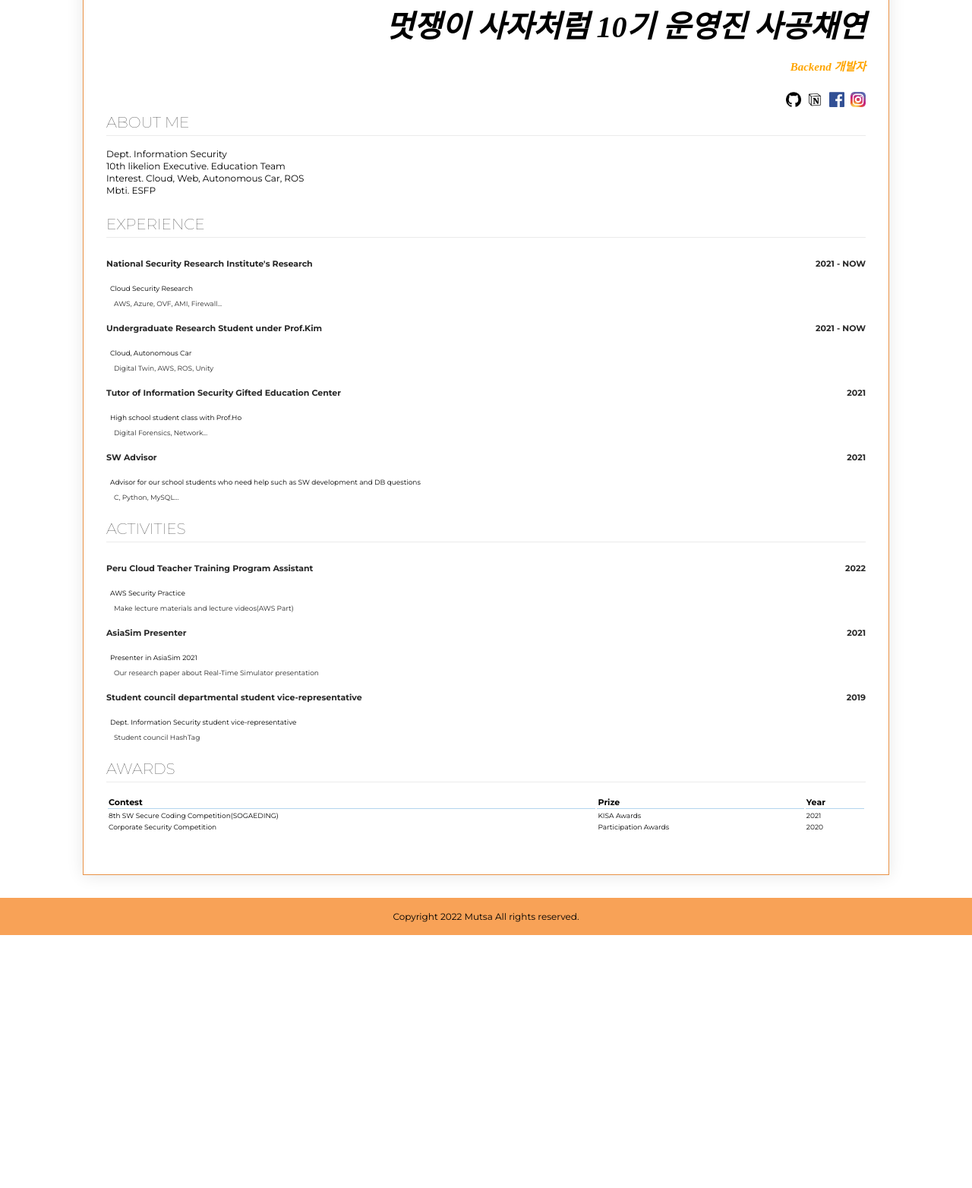
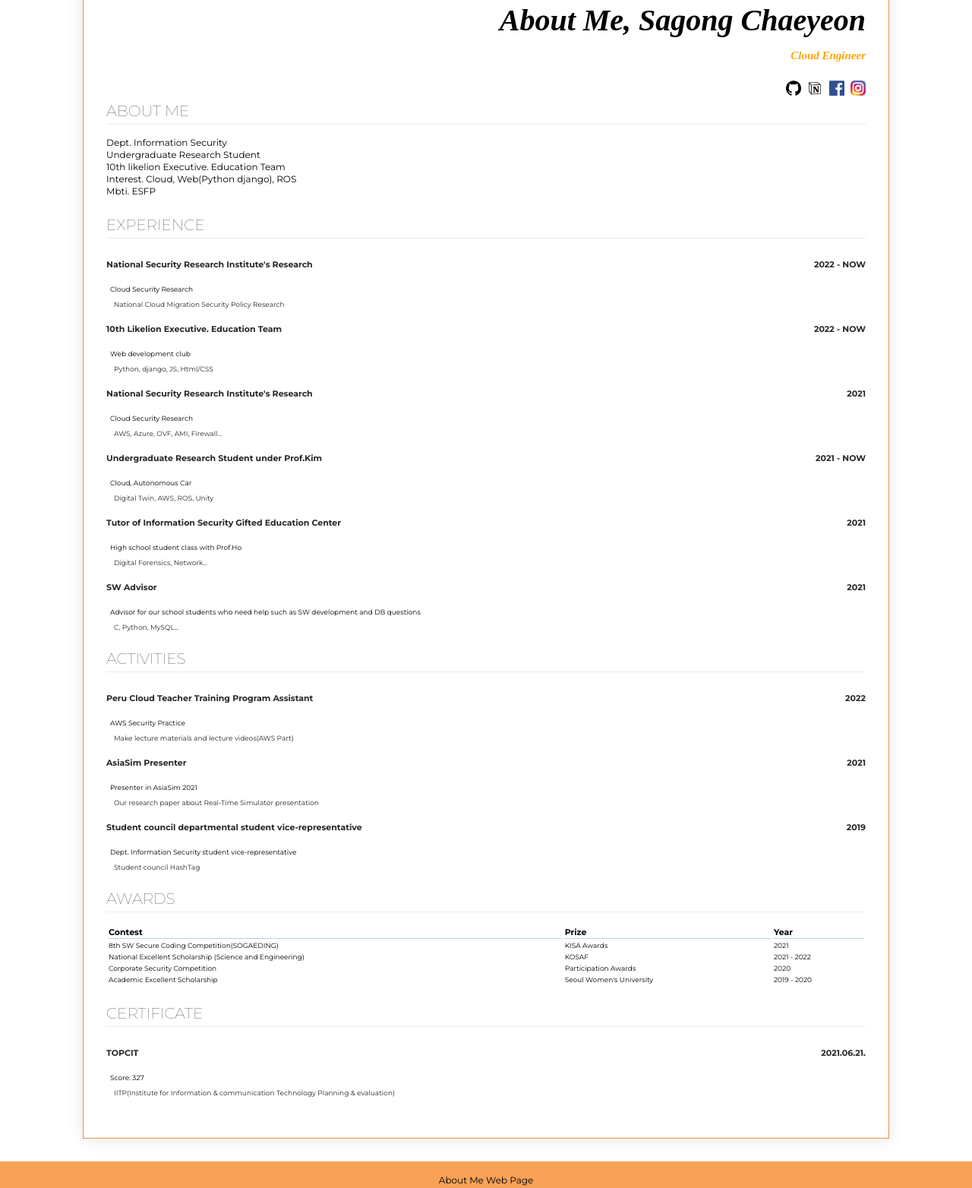
Before and after one commit to Chaeyeon99/likelion_mission, a plain HTML site: page week1_introduce/index.html in a window 1280 px wide. Shown: the part 96-1660 px from the top of the page at 76% size. Before the commit the page ends 1327 px from the top, so only its background shows below. Drawn offline with Linux system fonts and the light colour scheme; a web font is replaced by a local one.

Commit message:
update about me

```diff
--- a/week1_introduce/index.html
+++ b/week1_introduce/index.html
@@ -9,11 +9,11 @@
     <div class="mainbox">
         <div class="title-box">
             <img class="lion" src="images/lion.png">
-            <h1>멋쟁이 사자처럼 10기 운영진 사공채연</h1>
-            <p class="name-text">Backend 개발자</p>
+            <h1>About Me, Sagong Chaeyeon</h1>
+            <p class="name-text">Cloud Engineer</p>
             <div>
                 <a href="https://github.com/Chaeyeon99"><img class="sns-img" src="images/github.png"></a>
-                <a href="https://pitch-bull-522.notion.site/a460c25a64754f1ca92317514c85aad1"><img class="sns-img" src="images/notion.png"></a>
+                <a href="https://pitch-bull-522.notion.site/99cee90833e94c1b95596cdc8c85d271?v=449f36127e9b4dc38d28f2526706a78f"><img class="sns-img" src="images/notion.png"></a>
                 <a href="https://www.facebook.com/profile.php?id=100004095810615"><img class="sns-img" src="images/facebook.png"></a>
                <a href="https://www.instagram.com/chae_o__n_40/"><img class="sns-img" src="images/insta.png"></a>
             </div>
@@ -22,8 +22,9 @@
             <h2>ABOUT ME</h2>
             <p class="about-me-text">
                 Dept. Information Security<br>
+                Undergraduate Research Student<br>
                 10th likelion Executive. Education Team<br>
-                Interest. Cloud, Web, Autonomous Car, ROS<br>
+                Interest. Cloud, Web(Python django), ROS<br>
                 Mbti. ESFP
             </p>
         </section>
@@ -31,7 +32,19 @@
             <h2>EXPERIENCE</h2>
             <div class="float-wrap">
                 <p class="title-text">National Security Research Institute's Research</p>
-                <p class="year-text">2021 - NOW</p>
+                <p class="year-text">2022 - NOW</p>
+            </div>
+            <p class="desc-text">Cloud Security Research</p>
+            <p class="desc-subtext">National Cloud Migration Security Policy Research</p>
+            <div class="float-wrap">
+                <p class="title-text">10th Likelion Executive. Education Team</p>
+                <p class="year-text">2022 - NOW</p>
+            </div>
+            <p class="desc-text">Web development club</p>
+            <p class="desc-subtext">Python, django, JS, Html/CSS</p>
+            <div class="float-wrap">
+                <p class="title-text">National Security Research Institute's Research</p>
+                <p class="year-text">2021</p>
             </div>
             <p class="desc-text">Cloud Security Research</p>
             <p class="desc-subtext">AWS, Azure, OVF, AMI, Firewall...</p>
@@ -89,15 +102,36 @@
                     <td>2021</td>
                 </tr>
                 <tr>
+                    <td>National Excellent Scholarship (Science and Engineering)</td>
+                    <td>KOSAF</td>
+                    <td>2021 - 2022</td>
+                </tr>
+                <tr>
                     <td>Corporate Security Competition</td>
                     <td>Participation Awards</td>
                     <td>2020</td>
                 </tr>
+                <tr>
+                    <td>Academic Excellent Scholarship</td>
+                    <td>Seoul Women's University</td>
+                    <td>2019 - 2020</td>
+                </tr>
             </table>
           </section>
+
+          <section>
+            <h2>CERTIFICATE</h2>
+            <div class="float-wrap">
+              <p class="title-text">TOPCIT</p>
+              <p class="year-text">2021.06.21.</p>
+            </div>
+            <p class="desc-text">Score: 327</p>
+            <p class="desc-subtext">IITP(Institute for Information & communication Technology Planning & evaluation)</p>
+        </section>
+
     </div>
 </body>
 <footer>
-    <p>Copyright 2022 Mutsa All rights reserved. </p>
+    <p>About Me Web Page</p>
 </footer>
 </html>
```
